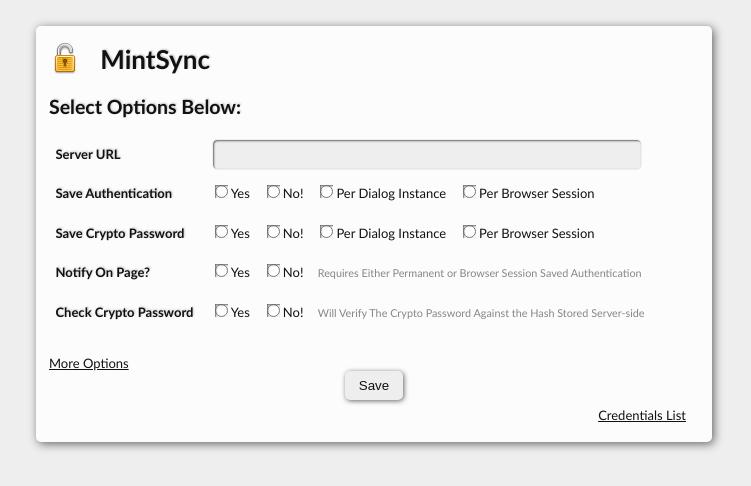
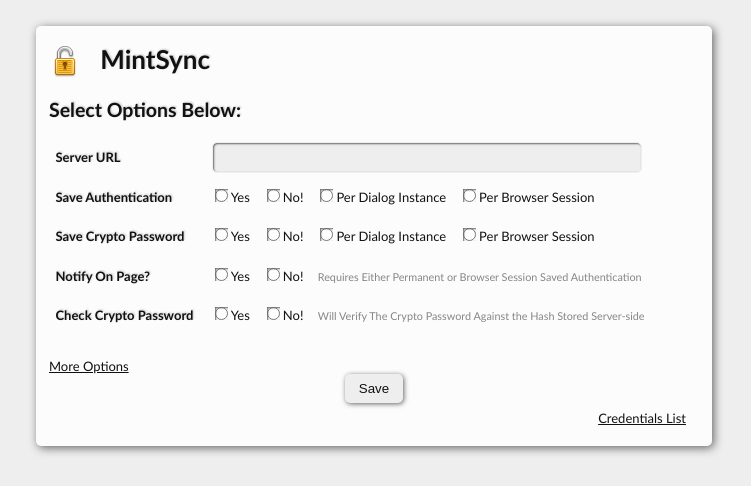
Before and after one commit to mintsoft/MintSync, a PHP site: page /options.html in a window 1280 px wide. Shown: the top 486 px of the page, without its empty margins (266-1017 px from the left). Run offline with PHP 8.4, Linux system fonts and the light colour scheme.

Commit message:
Added Licensing info for the icons Tweaked the styles for the padlock logo

```diff
--- a/Client/Opera_Extension/css/options.css
+++ b/Client/Opera_Extension/css/options.css
@@ -10,7 +10,7 @@ h1 {
 /** Logo **/
 h1 img
 {
-	vertical-align: text-bottom;
+	vertical-align: middle;
 	margin-right: 0.5em;
 }
 
```
Also changed, not shown: 1 other file.
